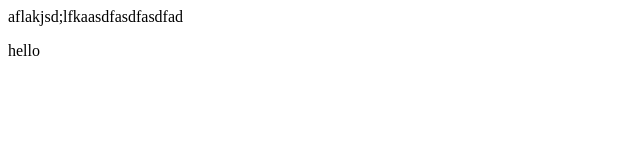
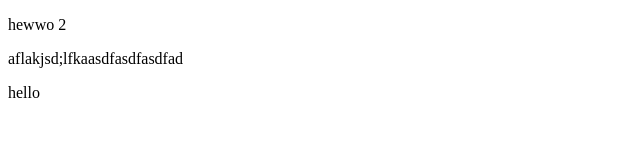
Before and after one commit to juhuyoon/Project1, a plain HTML site: page index.html in a window 1280 px wide. Shown: the whole page, without its empty margins (0-640 px from the left). Drawn offline with Linux system fonts and the light colour scheme.

Commit message:
feature done?

```diff
--- a/index.html
+++ b/index.html
@@ -4,9 +4,12 @@
     <meta charset="UTF-8">
     <meta http-equiv="X-UA-Compatible" content="IE=edge">
     <meta name="viewport" content="width=device-width, initial-scale=1.0">
+    <link href="assets/css/style.css">
     <title>Document</title>
 </head>
 <body>
+<p>hewwo 2</p>
+
     aflakjsd;lfkaasdfasdfasdfad
 
 
```
